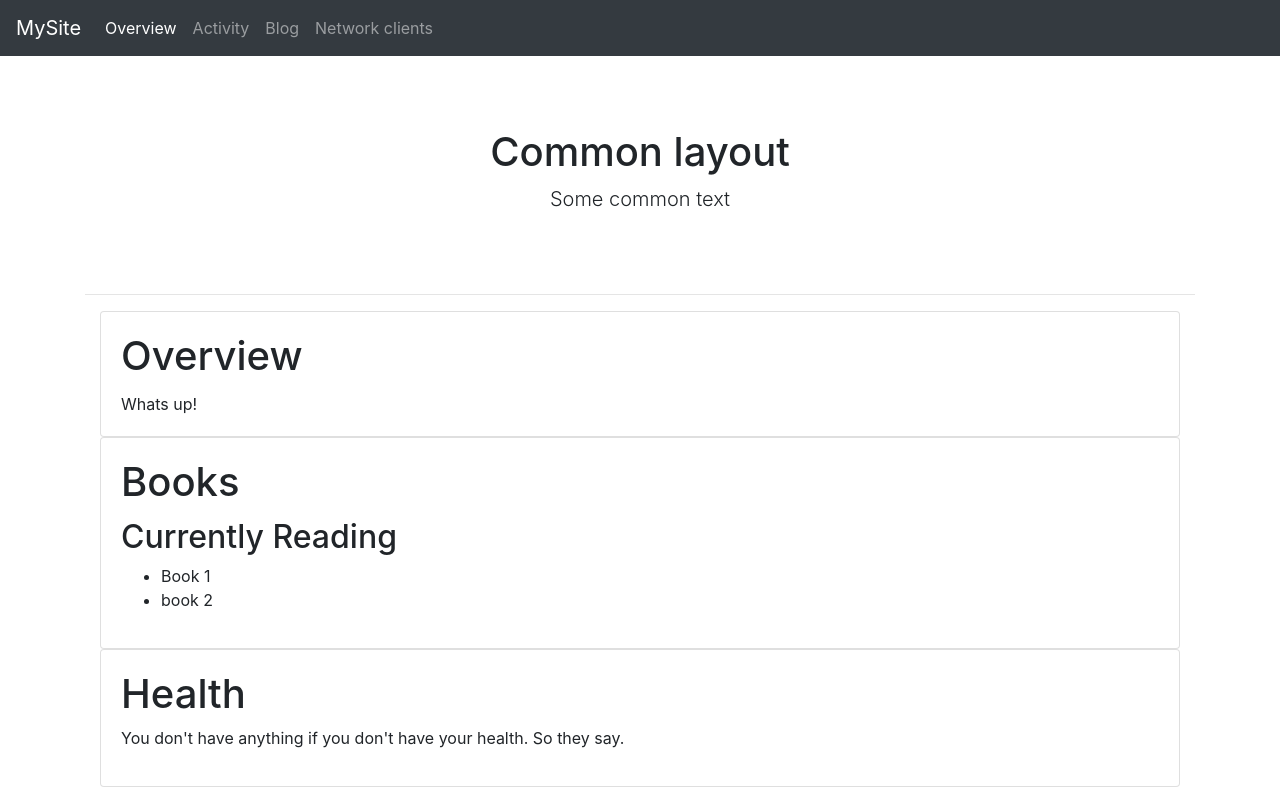
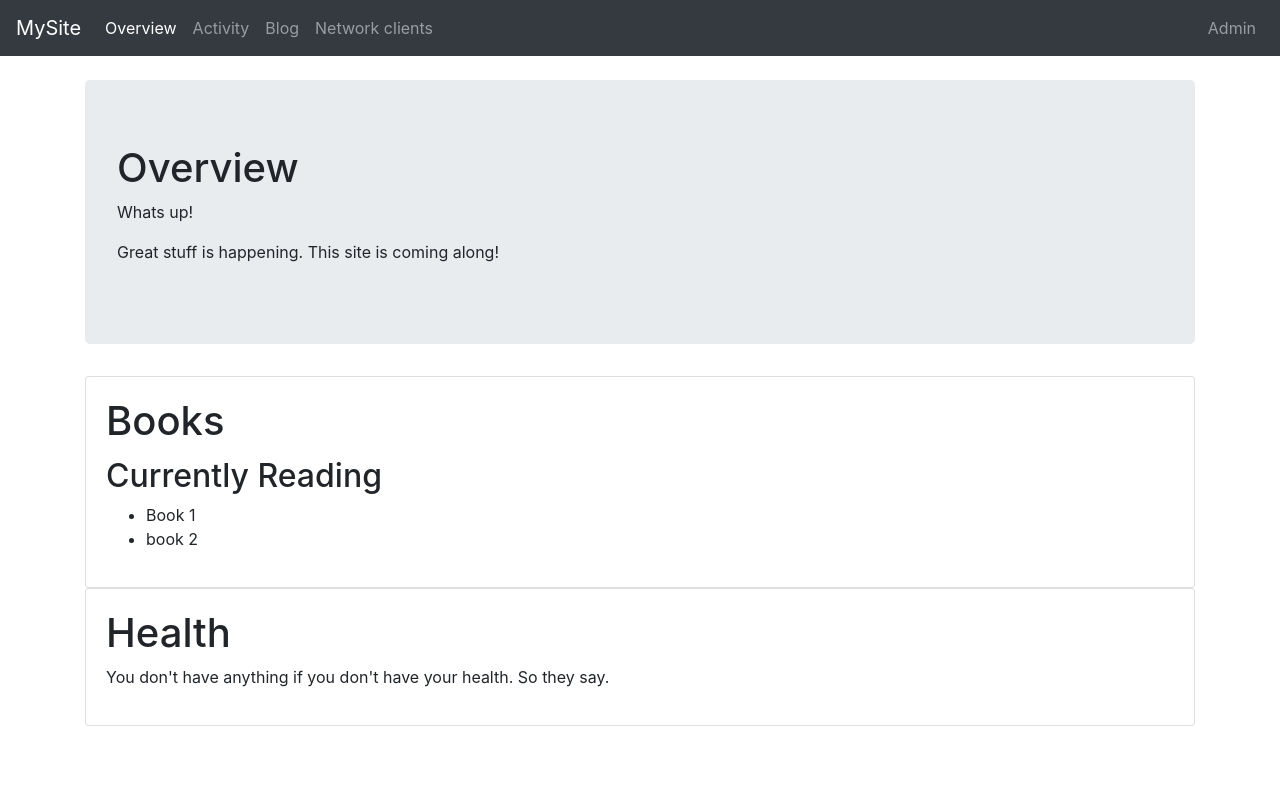
Before and after one commit to hmm01i/mysite, a Flask app: page / in a window 1280 px wide. Run offline with Flask 2, Linux system fonts and the light colour scheme; parts of the project's set-up code (start-up, migrations or seed data) failed here and were passed over; some libraries are stand-ins or nearby versions.

Commit message:
continuous improvements
* admin page to init db
* learning bootstrap
* formatting the page
* revise db model

```diff
--- a/mysite/routes.py
+++ b/mysite/routes.py
@@ -1,12 +1,20 @@
 from flask import Flask, render_template, request
-from mysite import app
-from mysite.models import User
+from mysite import app, db
+from mysite.models import User, Post
 
 @app.route('/')
 def index():
 #    return('index')
     return render_template('index.html')
 
+@app.route('/admin', methods=['GET','POST'])
+def admin():
+    msg = ''
+    if request.method == 'POST':
+        if request.form.get('submit') == 'init_db':
+            db.create_all()
+            msg = "DB initialized..."
+    return render_template('admin.html',msg=msg)
 
 @app.route('/activity')
 def activity():
@@ -21,6 +29,9 @@ def blog():
 def create():
     if request.method == 'POST':
         if request.form.get('title') and request.form.get('content'):
+            p = Post(title=request.form.get('title'), content=request.form.get('content'))
+            db.session.add(p)
+            db.session.commit()
             return render_template('entry.html')
         else:
             return render_template('error.html', error="failure posting")
--- a/mysite/templates/index.html
+++ b/mysite/templates/index.html
@@ -1,13 +1,14 @@
 {% extends "layout.html" %}
 {% block content %}
 
+<div class="container">
+  <div class="jumbotron">
+      <h1>Overview</h1>
+      <p>Whats up!</p>
+      <p>Great stuff is happening. This site is coming along!</p>
+  </div>
+</div>
 <div class="container" >
-  <div class="card">
-    <div class="card-body">
-      <h1 class="card-title">Overview</h1>
-      <p class="card-text">Whats up!</p>
-    </div>
-  </div>
 
   <div class="card">
     <div class="card-body">
--- a/mysite/templates/layout.html
+++ b/mysite/templates/layout.html
@@ -39,16 +39,15 @@
             <a class="nav-link" href="/clients">Network clients</a>
           </li>
         </ul>
+        <ul class="navbar-nav">
+          <li class="nav-item">
+            <a class="nav-link" href="/admin">Admin</a>
+          </li>
+        </ul>
       </div>
     </nav>
 
-    <main role="main" class="container">
-
-      <div class="starter-template">
-        <h1>Common layout</h1>
-        <p class="lead">Some common text</p>
-      </div>
-      <hr>
+    <main role="main" >
     {% block content %}{% endblock %}
     </main><!-- /.container -->
 
```
Also changed, not shown: mysite/models.py (+7 -7 lines), mysite/templates/admin.html (added, +12 -0 lines).
